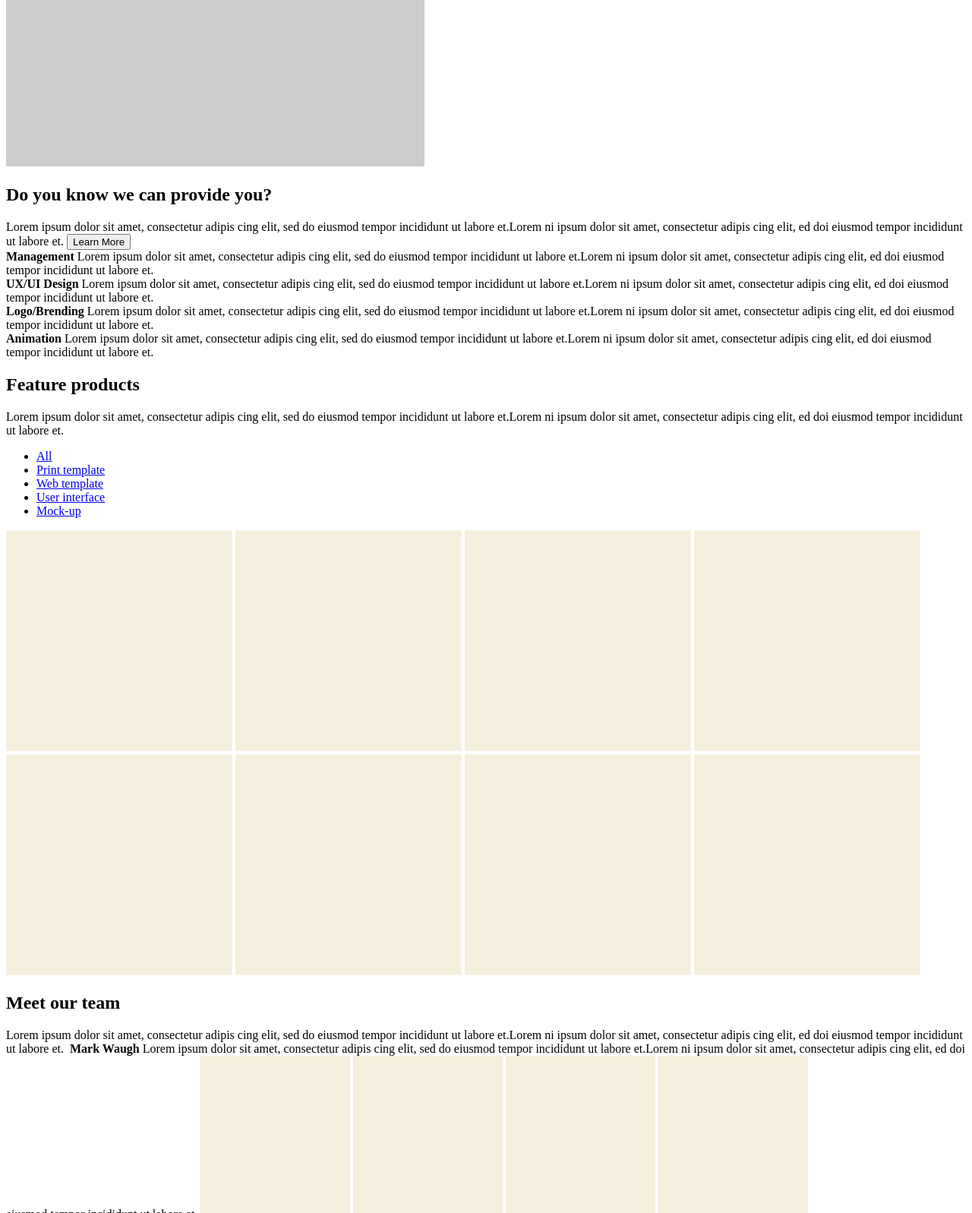
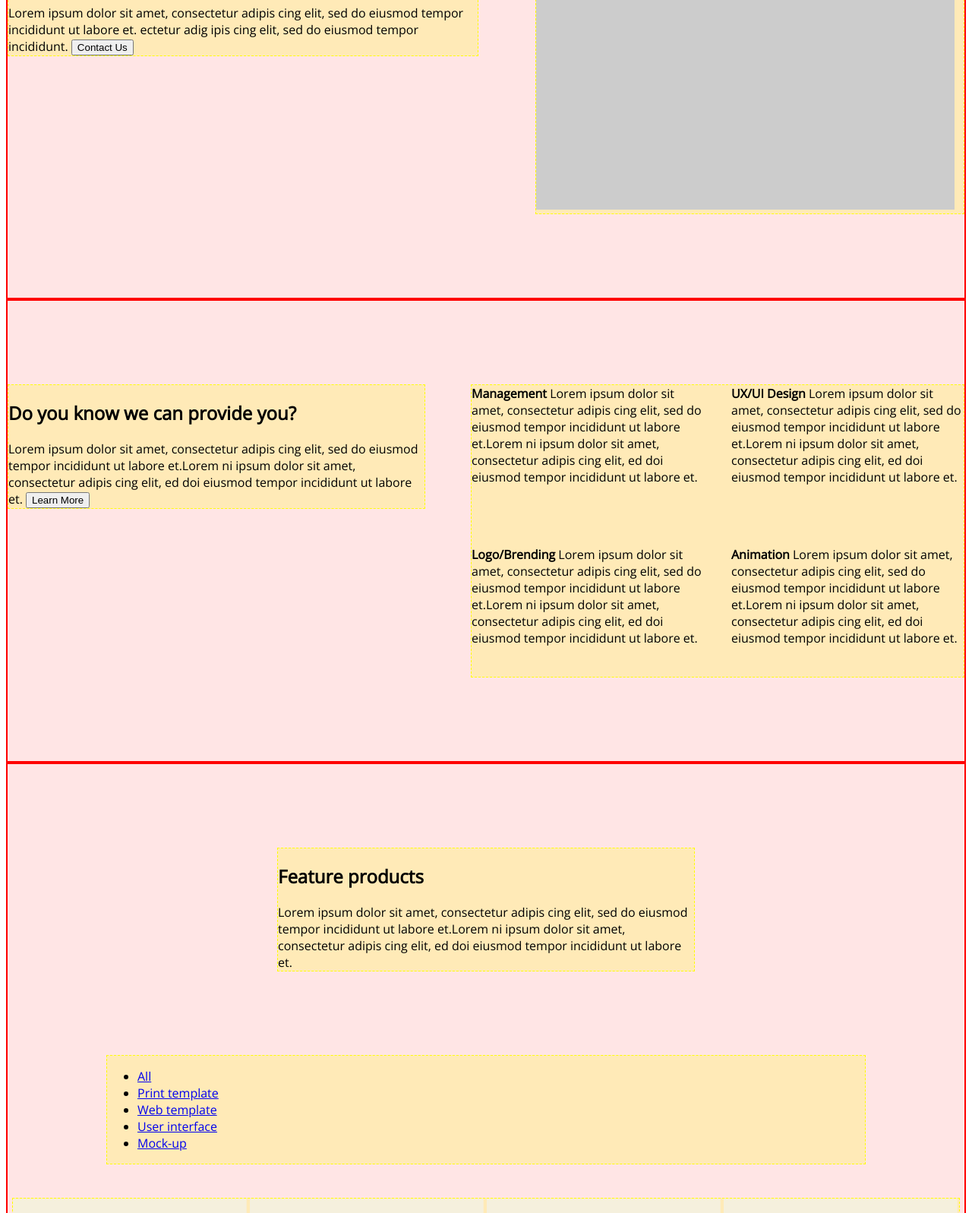
Before and after one commit to lashtaba/248693-gllacy, a plain HTML site: page index.html in a window 1280 px wide. Shown: the part 326-1923 px from the top of the page at 76% size. Drawn offline with nearby package versions, Linux system fonts and the light colour scheme.

Commit message:
Сделал сетку из флоатов

```diff
--- /dev/null
+++ b/css/style.css
@@ -0,0 +1,174 @@
+body {
+	font-family: 'Open Sans', sans-serif;
+/*	background-image: url("../img/Agnecy_Landing Page_Main_File.png");
+	background-position: center top;*/
+}
+
+*, *::after, *::before {
+	box-sizing: inherit;
+}
+
+html {
+	padding: 0;
+	margin: 0;
+	box-sizing: border-box;
+}
+
+.container {
+	width: 1249;
+	margin: 0 auto;
+}
+
+.main-navigation ul {
+	margin-top: 29px;
+	width: 600px;
+	background: #333;
+
+}
+
+.header-content {
+	margin-top: 100px;
+	margin-bottom: 110px;
+}
+
+.header-content-text {
+	float: left;
+	width: 620px;
+}
+
+.header-video {
+	float: right;
+	width: 565px;
+}
+
+
+.provides .container {
+	margin-top: 110px;
+	margin-bottom: 110px;
+}
+
+.provides-title {
+	width: 550px;
+	float: left;
+}
+
+.provides-services {
+	width: 650px;
+	float: right;
+}
+
+.provides-services div {
+	width: 306px;
+	margin-bottom: 40px;
+}
+
+.provides-management {
+	float: left;
+}
+
+.provides-design {
+	float: right;
+}
+
+.provides-logo {
+	float: left;
+}
+
+.provides-animation {
+	float: right;
+}
+
+.products-text {
+	margin-top: 110px;
+	margin-bottom: 75px;
+	margin-left: auto;
+	margin-right: auto;
+	width: 550px
+}
+
+.products-example {
+	width: 1000px;
+	margin-bottom: 44px;
+	margin-top: 110px;
+	margin-left: auto;
+	margin-right: auto;
+}
+
+.products-images {
+	width: 1248px;
+	margin-top: 0;
+	margin-left: auto;
+	margin-right: auto;
+	margin-bottom: 110px;
+}
+
+.products-images img {
+	width: 308px;
+}
+
+.team-text {
+	width: 500px;
+	margin-bottom: 65px;
+}
+
+.team-main-image {
+	width: 345px;
+	float: left;
+}
+
+.team-content {
+	float: right;
+	width: 880px;
+}
+
+.email-content {
+	width: 1110px;
+	margin: 110px auto;
+}
+
+.feedback-text {
+	width: 766px;
+	margin-bottom: 70px;
+}
+
+.feedback-form {
+	float: left;
+	width: 750px;
+}
+
+.feedback-contact {
+	float: right;
+	width: 575px;
+}
+
+.footer-content {
+	margin-top: 110px;
+	margin-bottom: 110px;
+}
+
+
+
+
+
+
+
+/*Визуализация сетки*/
+
+section, footer, header {
+	border: 2px solid red;
+	background-color: rgba(255, 0, 0, 0.1);
+}
+
+.content {
+	border: 1px dashed yellow;
+	background-color: rgba(255, 255, 0, 0.2);
+}
+
+
+
+/* Распорка для флоатов */
+.clearfix::after {
+	content: "";
+	display: block;
+	clear: both;
+}
--- a/index.html
+++ b/index.html
@@ -1,20 +1,23 @@
 <!DOCTYPE html>
-<html lang="en">
 <head>
 	<meta charset="UTF-8">
 	<title>Agnecy</title>
+	<link href="https://fonts.googleapis.com/css?family=Open+Sans" rel="stylesheet">
+	<link rel="stylesheet" href="css/style.css">
 </head>
 <body>
 	<header class="main-header">
 		<div class="container">
-			<nav class="main-navigation">
-				<ul>
+			<nav class="main-navigation content">
+				<ul class="clearfix">
 					<li><a href="#">Home</a></li>
 					<li><a href="#">Portfolio</a></li>
 					<li><a href="#">About Us</a></li>
 					<li><a href="#">Contact</a></li>
 				</ul>
 			</nav>
+			<div class="header-content clearfix">
+				<div class="header-content-text content">
 					<h1 class="main-title">
 					Our strong organaisation
 					</h1>
@@ -22,17 +25,21 @@
 					Lorem ipsum dolor sit amet, consectetur adipis cing elit, sed do eiusmod tempor incididunt  ut labore et. ectetur adig ipis cing elit, sed do eiusmod tempor incididunt.
 					</span>
 					<button class="main-button" name="main-button">Contact Us</button>
+				</div>
+				<div class="header-video content">
 					<img src="img/img-video.png" alt="video" class="main-img">
+				</div>
+			</div>
 		</div>
 	</header>
 	<section class="provides">
-		<div class="container">
-			<div class="provide-title">
+		<div class="container clearfix">
+			<div class="provides-title content">
 				<h2>Do you know we can provide you?</h2>
 				<span>Lorem ipsum dolor sit amet, consectetur adipis cing elit, sed do eiusmod tempor incididunt ut labore et.Lorem ni ipsum dolor sit amet, consectetur adipis cing elit, ed doi eiusmod tempor incididunt ut labore et.</span>
 				<button class="provides-button" name="provides-button">Learn More</button>
 			</div>
-			<div class="provides-services">
+			<div class="provides-services clearfix content">
 				<div class="provides-management">
 					<b>Management</b>
 					<span>Lorem ipsum dolor sit amet, consectetur adipis cing elit, sed do eiusmod tempor incididunt ut labore et.Lorem ni ipsum dolor sit amet, consectetur adipis cing elit, ed doi eiusmod tempor incididunt ut labore et.</span>
@@ -41,6 +48,7 @@
 					<b>UX/UI Design</b>
 					<span>Lorem ipsum dolor sit amet, consectetur adipis cing elit, sed do eiusmod tempor incididunt ut labore et.Lorem ni ipsum dolor sit amet, consectetur adipis cing elit, ed doi eiusmod tempor incididunt ut labore et.</span>
 				</div>
+				<div class="clearfix"></div>
 				<div class="provides-logo">
 					<b>Logo/Brending</b>
 					<span>Lorem ipsum dolor sit amet, consectetur adipis cing elit, sed do eiusmod tempor incididunt ut labore et.Lorem ni ipsum dolor sit amet, consectetur adipis cing elit, ed doi eiusmod tempor incididunt ut labore et.</span>
@@ -54,9 +62,11 @@
 	</section>
 	<section class="products">
 		<div class="container">
+			<div class="products-text content">
 				<h2 class="products-title">Feature products</h2>
 				<span class="products-subtitle">Lorem ipsum dolor sit amet, consectetur adipis cing elit, sed do eiusmod tempor incididunt ut labore et.Lorem ni ipsum dolor sit amet, consectetur adipis cing elit, ed doi eiusmod tempor incididunt ut labore et.</span>
-			<div class="products-example">
+			</div>
+			<div class="products-example content">
 				<ul>
 					<li><a href="#">All</a></li>
 					<li><a href="#">Print template</a></li>
@@ -65,21 +75,28 @@
 					<li><a href="#">Mock-up</a></li>
 				</ul>
 			</div>
-			<img src="img/products-item.png" alt="" class="products-image">
-			<img src="img/products-item.png" alt="" class="products-image">
-			<img src="img/products-item.png" alt="" class="products-image">
-			<img src="img/products-item.png" alt="" class="products-image">
-			<img src="img/products-item.png" alt="" class="products-image">
-			<img src="img/products-item.png" alt="" class="products-image">
-			<img src="img/products-item.png" alt="" class="products-image">
-			<img src="img/products-item.png" alt="" class="products-image">
+			<div class="products-images content">
+				<img src="img/products-item.png" alt="" class="products-image-item">
+				<img src="img/products-item.png" alt="" class="products-image-item">
+				<img src="img/products-item.png" alt="" class="products-image-item">
+				<img src="img/products-item.png" alt="" class="products-image-item">
+				<img src="img/products-item.png" alt="" class="products-image-item">
+				<img src="img/products-item.png" alt="" class="products-image-item">
+				<img src="img/products-item.png" alt="" class="products-image-item">
+				<img src="img/products-item.png" alt="" class="products-image-item">
+			</div>
 		</div>
 	</section>
 	<section class="team">
-		<div class="container">
+		<div class="container clearfix">
+			<div class="team-text content">
 				<h2 class="team-title">Meet our team</h2>
 				<span class="team-subtitle">Lorem ipsum dolor sit amet, consectetur adipis cing elit, sed do eiusmod tempor incididunt ut labore et.Lorem ni ipsum dolor sit amet, consectetur adipis cing elit, ed doi eiusmod tempor incididunt ut labore et.</span>
+			</div>
+			<div class="team-main-image content">
 				<img src="img/team-portrait-big.png" alt="" class="team-image-big">
+			</div>
+			<div class="team-content content">
 				<b class="team-name">Mark Waugh</b>
 				<span class="team-description">Lorem ipsum dolor sit amet, consectetur adipis cing elit, sed do eiusmod tempor incididunt ut labore et.Lorem ni ipsum dolor sit amet, consectetur adipis cing elit, ed doi eiusmod tempor incididunt ut labore et.</span>
 				<img src="img/team-portrait-small.png" alt="" class="team-image-small">
@@ -87,25 +104,32 @@
 				<img src="img/team-portrait-small.png" alt="" class="team-image-small">
 				<img src="img/team-portrait-small.png" alt="" class="team-image-small">
 			</div>
+		</div>
 	</section>
 	<section class="email-subscribe">
+		<div class="email-content content">
 			<h2 class="email-subscribe-title">Design tips, tricks, and freebies. Delivered weekly.</h2>
 			<span class="email-subscribe-text">Lorem ipsum dolor sit amet, consectetur adipis cing elit, sed do eiusmod.</span>
 			<form action="#">
 			<input type="email" value="Email adress...">
 			<button>Subscribe</button>
 			</form>
+		</div>
 	</section>
-	<section class="feedback">
+	<section class="feedback clearfix">
+		<div class="feedback-text content">
 			<h2 class="feedback-title">Get in touch</h2>
 			<span class="feedback-text">Lorem ipsum dolor sit amet, consectetur adipis cing elit, sed do eiusmod tempor incididunt ut labore et.ur adipis cing elit, sed do eiusmod tempor incididunt ut labore et. ur adipis cing elit, sed do eiusmod tempor incididunt ut labore et.</span>
+		</div>
+		<div class="feedback-form content">
 			<form action="#">
 				<input type="text" value="Name">
 				<input type="email" value="Your email">
 				<textarea name="" id="" cols="30" rows="10">Type your message</textarea>
 				<button>Send message</button>
 			</form>
-		<div class="feedback-contact">
+		</div>
+		<div class="feedback-contact content">
 			<b>Contact info</b>
 			<span>Jalalabad 24 / A, Ambaarkhana, Sylhet, Bangladesh <br>
 				redwan@deviserweb.com <br>
@@ -113,7 +137,9 @@
 		</div>
 	</section>
 	<footer>
+		<div class="footer-content content">
 			<span>© Copyright @Junaed 2016, All rights reserved.</span>
+		</div>
 	</footer>
 </body>
 </html>
```
Also changed, not shown: img/Agnecy_Landing Page_Main_File.png (added). Lines whose indentation alone changed are shown as unchanged.
